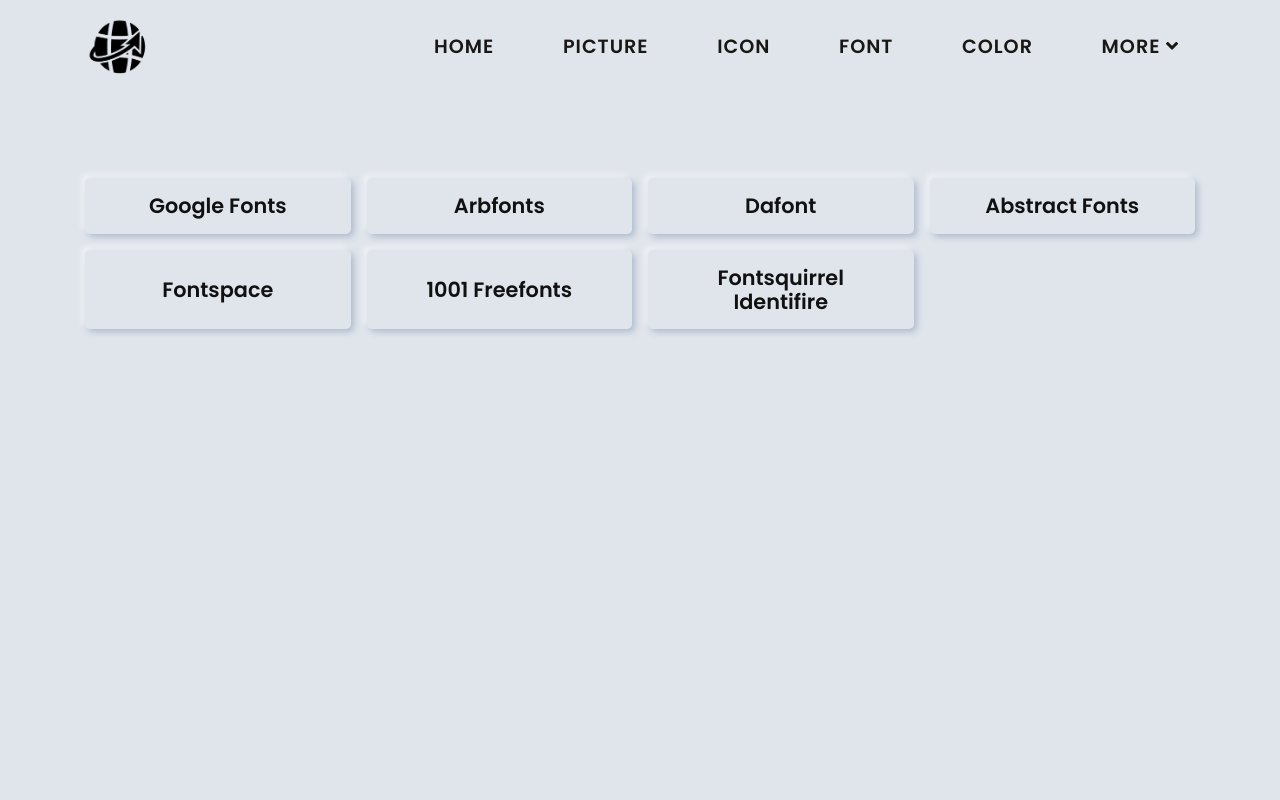
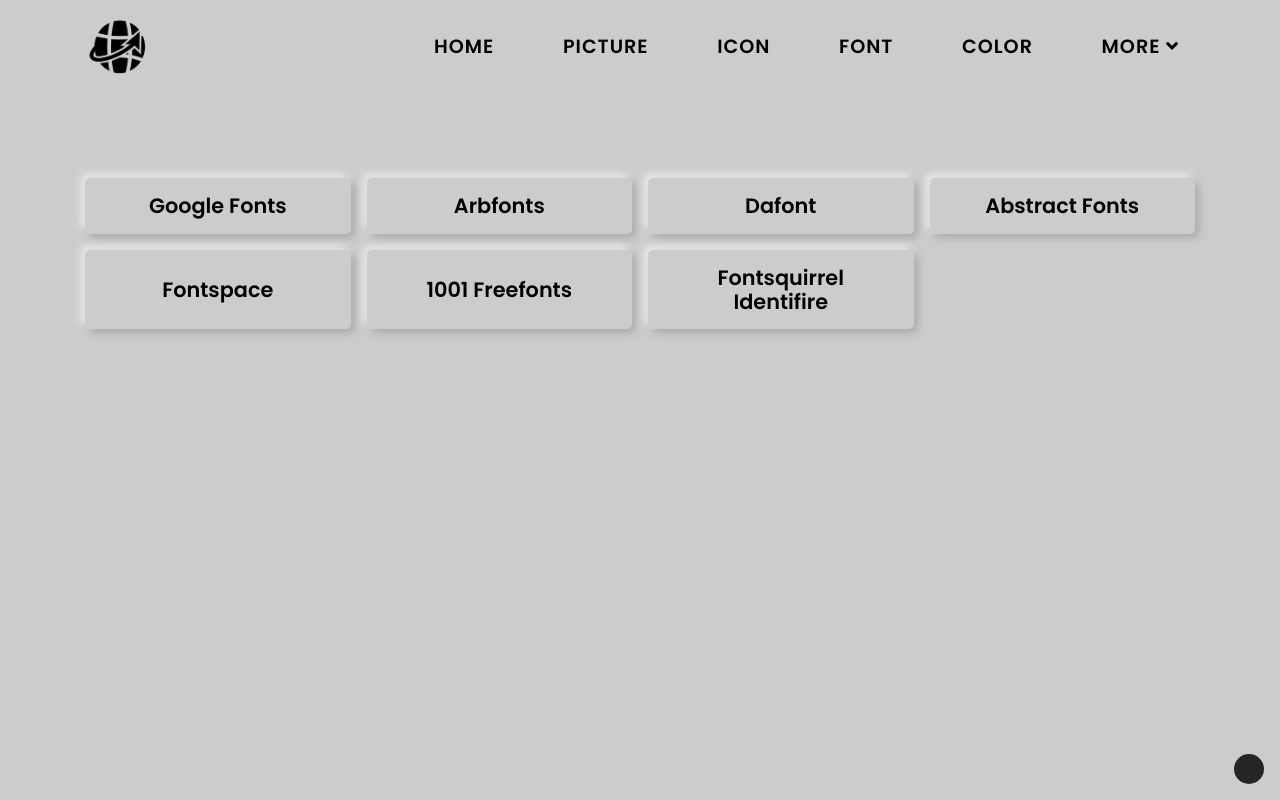
Before and after one commit to Mustafa-hameed199/web4webs, a Vue app: page /font in a window 1280 px wide. Shown: the top 800 px of the page. Built offline with nearby package versions, Linux system fonts and the light colour scheme; a web font is replaced by a local one.

Commit message:
dark mode

```diff
--- a/src/components/HeaderComp.vue
+++ b/src/components/HeaderComp.vue
@@ -57,10 +57,14 @@
                                 </li>
                             </ul>
                         </li>
+                        <!------------------------------------------------------- Change Mode ------------------>
                         <div class="links__bg"></div>
                     </ul>
                 </nav>
             </div>
+        </div>
+        <div class="mode">
+            <div class="mode__btn" @click="changeMode"></div>
         </div>
     </header>
 </template>
@@ -155,6 +159,37 @@
                 links[links.length - 1].classList.add("active");
             }
         },
+        // -------------------------------- change theme ---------------
+        changeMode(e) {
+            let root = document.querySelector("html");
+            if (!e.target.classList.contains("dark")) {
+                e.target.classList.add("dark");
+                root.style.cssText = `
+                --white_clr: black;
+                --black_clr: var(--text_clr);
+                --section_bg_clr: #252526;
+                --text_clr: rgba(255 255 255 / .65);
+                --home_img_shadow: 8px 8px 8px rgba(0 0 0 /.4);
+
+                --items_shadow:  .25rem .25rem .5rem rgba(0 0 0 / 0.3),
+                                    -.25rem -.25rem .5rem rgba(255 255 255 / 0.035);
+
+                --items_shadow_hover: inset .25rem .25rem .5rem rgba(0 0 0 / 0.3),
+                                        inset -.25rem -.25rem .5rem rgba(255 255 255 / 0.035);`;
+                return;
+            }
+            e.target.classList.remove("dark");
+            root.style.cssText = `
+                --white_clr: white;
+                --black_clr: black;
+                --section_bg_clr: #ccc;
+                --text_clr: var(--black_clr);
+                --home_img_shadow: 8px 8px 8px rgba(0 0 0 /0.4);
+
+                --items_shadow: 0.25rem 0.25rem 0.5rem #aaa, -0.25rem -0.25rem 0.5rem #eee;
+
+                --items_shadow_hover: inset 0.25rem 0.25rem 0.5rem #aaa, inset -0.25rem -0.25rem 0.5rem #eee;`;
+        },
     },
     directives: {
         fixName: {
--- a/src/css/main.css
+++ b/src/css/main.css
@@ -23,6 +23,21 @@
 
 li {
   list-style: none;
+}
+
+:root {
+  --main_clr: #2a72b1;
+  --nav_menu_bg_clr_mobile: rgba(255, 255, 255, 0.5);
+  --nav_menu_bg_clr: rgba(0, 0, 0, 0.75);
+  --nav_ul_mobil_bg_clr: #101010;
+  --white_clr: white;
+  --black_clr: black;
+  --section_bg_clr: #ccc;
+  --text_clr: var(--black_clr);
+  --home_img_shadow: 8px 8px 8px rgba(0 0 0 /0.4);
+  --items_shadow: 0.25rem 0.25rem 0.5rem #aaa, -0.25rem -0.25rem 0.5rem #eee;
+  --items_shadow_hover: inset 0.25rem 0.25rem 0.5rem #aaa, inset -0.25rem -0.25rem 0.5rem #eee;
+  --main_padding: 100px;
 }
 
 /* 👉👉👉👉👉👉👉👉👉👉👉👉  Media (container)  👈👈👈👈👈👈 */
@@ -85,8 +100,8 @@
 
 /* 👉👉👉👉👉👉👉👉👉👉👉👉  Header  👈👈👈👈👈👈 */
 header {
-  color: #191814;
-  background: #e0e5ec;
+  color: var(--text_clr);
+  background: var(--section_bg_clr);
   padding-top: 1rem;
 }
 
@@ -142,8 +157,8 @@
   -webkit-transition: 0.5s ease-out;
   transition: 0.5s ease-out;
   border-radius: 5px;
-  -webkit-box-shadow: 3px 3px 3px rgba(163, 177, 198, 0.8), -4px -4px 5px rgba(255, 255, 255, 0.45);
-          box-shadow: 3px 3px 3px rgba(163, 177, 198, 0.8), -4px -4px 5px rgba(255, 255, 255, 0.45);
+  -webkit-box-shadow: var(--items_shadow);
+          box-shadow: var(--items_shadow);
 }
 @media (max-width: 767px) {
   .header__box .links__bg {
@@ -168,7 +183,7 @@
 }
 .nav__icon span {
   height: 3px;
-  background: black;
+  background: var(--black_clr);
   -webkit-transition: 0.5s ease;
   transition: 0.5s ease;
   border-radius: 3px;
@@ -247,7 +262,7 @@
   top: 0;
   height: 100vh;
   width: min(70%, 300px);
-  background: #191814;
+  background: var(--nav_ul_mobil_bg_clr);
   -webkit-transition: all 1s ease;
   transition: all 1s ease;
   -webkit-transform: translateX(-110%);
@@ -280,7 +295,7 @@
 }
 @media (min-width: 768px) {
   .nav__ul > * {
-    color: #191814;
+    color: var(--text_clr);
   }
 }
 @media (max-width: 767px) {
@@ -302,7 +317,7 @@
     padding: 1.5rem 0;
   }
   .nav__ul > * > a.router-link-active, .nav__ul > * > a:hover {
-    color: #2a72b1;
+    color: var(--main_clr);
   }
 }
 
@@ -327,12 +342,14 @@
   font-size: clamp(1rem , .35rem + 2vw , 1.2rem );
   -webkit-transform: translateX(-50%);
           transform: translateX(-50%);
-  color: #191814;
-  background: rgba(255, 255, 255, 0.5);
+  color: black;
+  background: var(--nav_menu_bg_clr_mobile);
   -webkit-box-shadow: 0 8px 32px 0 rgba(31, 38, 135, 0.37);
           box-shadow: 0 8px 32px 0 rgba(31, 38, 135, 0.37);
+  -webkit-backdrop-filter: blur(10px);
+  -moz-backdrop-filter: blur(9.5px);
+  -o-backdrop-filter: blur(9.5px);
   backdrop-filter: blur(9.5px);
-  -webkit-backdrop-filter: blur(9.5px);
   border: 1px solid rgba(255, 255, 255, 0.18);
   z-index: 1;
   border-radius: 10px;
@@ -356,11 +373,13 @@
             transform: translate(0%, 0%);
     opacity: 1;
     color: white;
-    background: rgba(0, 0, 0, 0.75);
+    background: var(--nav_menu_bg_clr);
     -webkit-box-shadow: 0 8px 32px 0 rgba(31, 38, 135, 0.37);
             box-shadow: 0 8px 32px 0 rgba(31, 38, 135, 0.37);
+    -webkit-backdrop-filter: blur(9.5px);
+    -moz-backdrop-filter: blur(9.5px);
+    -o-backdrop-filter: blur(9.5px);
     backdrop-filter: blur(9.5px);
-    -webkit-backdrop-filter: blur(9.5px);
     border: 1px solid rgba(255, 255, 255, 0.18);
   }
 }
@@ -379,6 +398,36 @@
   .nav__menu li a.router-link-active, .nav__menu li a:hover {
     border: 1px solid black;
   }
+}
+
+.mode {
+  position: fixed;
+  right: 1rem;
+  bottom: 1rem;
+  z-index: 1000;
+  display: -webkit-box;
+  display: -ms-flexbox;
+  display: flex;
+  -webkit-box-align: center;
+      -ms-flex-align: center;
+          align-items: center;
+  -webkit-box-pack: center;
+      -ms-flex-pack: center;
+          justify-content: center;
+  width: 30px;
+  height: 30px;
+}
+.mode__btn {
+  background-color: #252526;
+  border-radius: 50%;
+  width: 100%;
+  height: 100%;
+  -webkit-transition: 0.5s ease-out;
+  transition: 0.5s ease-out;
+  cursor: pointer;
+}
+.mode__btn.dark {
+  background-color: #ccc;
 }
 
 /* 👉👉👉👉👉👉👉👉👉👉👉👉  Home  👈👈👈👈👈👈 */
@@ -434,7 +483,7 @@
   -webkit-box-pack: center;
       -ms-flex-pack: center;
           justify-content: center;
-  color: #191814;
+  color: var(--text_clr);
 }
 @media (min-width: 992px) {
   .home__text .text-content {
@@ -453,10 +502,10 @@
   margin: 0 0 1.5rem;
 }
 .home__text .title span {
-  color: rgba(163, 177, 198, 0.8);
+  color: var(--main_clr);
 }
 .home__text .desc {
-  color: rgba(25, 24, 20, 0.8);
+  color: rgba(var(--text_clr, 0.8));
   font-weight: 600;
   margin-bottom: 2rem;
   line-height: 1.5;
@@ -469,23 +518,23 @@
   width: -moz-fit-content;
   width: fit-content;
   padding: 0.5rem 1rem;
-  background-color: #191814;
+  background-color: var(--main_clr);
   border-radius: 5px;
   -webkit-transition: 0.5s ease;
   transition: 0.5s ease;
   font-size: 1.3rem;
-  -webkit-box-shadow: 8px 8px 0 rgba(163, 177, 198, 0.8);
-          box-shadow: 8px 8px 0 rgba(163, 177, 198, 0.8);
+  -webkit-box-shadow: 8px 8px 0 var(--white_clr);
+          box-shadow: 8px 8px 0 var(--white_clr);
 }
 .home__text .btn:hover {
   -webkit-box-shadow: unset;
           box-shadow: unset;
-  background-color: rgba(163, 177, 198, 0.8);
-  color: #191814;
+  background-color: var(--white_clr);
+  color: var(--black_clr);
 }
 .home__img {
-  -webkit-filter: drop-shadow(8px 8px 8px rgba(163, 177, 198, 0.8));
-          filter: drop-shadow(8px 8px 8px rgba(163, 177, 198, 0.8));
+  -webkit-filter: drop-shadow(var(--home_img_shadow));
+          filter: drop-shadow(var(--home_img_shadow));
 }
 @media (max-width: 767px) {
   .home__img {
@@ -496,12 +545,12 @@
 
 /* 👉👉👉👉👉👉👉👉👉👉👉👉  Common Style  👈👈👈👈👈👈 */
 body {
-  background-color: #e0e5ec;
+  background-color: var(--section_bg_clr);
 }
 
 section {
   min-height: 100vh;
-  padding: 100px 0;
+  padding: var(--main_padding) 0;
 }
 
 .content-title {
@@ -510,6 +559,7 @@
   text-align: center;
   margin-bottom: 2rem;
   word-break: break-word;
+  color: var(--text_clr);
 }
 
 .box {
@@ -537,18 +587,18 @@
   position: relative;
   padding: 1rem 1.5rem;
   border-radius: 5px;
-  color: #111;
-  background: #e0e5ec;
-  -webkit-box-shadow: 3px 3px 6px rgba(163, 177, 198, 0.8), -4px -4px 5px rgba(255, 255, 255, 0.45);
-          box-shadow: 3px 3px 6px rgba(163, 177, 198, 0.8), -4px -4px 5px rgba(255, 255, 255, 0.45);
-  -webkit-transition: 0.2s ease;
-  transition: 0.2s ease;
+  color: var(--text_clr);
+  background: var(--section_bg_clr);
+  -webkit-box-shadow: var(--items_shadow);
+          box-shadow: var(--items_shadow);
+  -webkit-transition: 0.25s cubic-bezier(0.34, 0.8, 0.66, 1.48);
+  transition: 0.25s cubic-bezier(0.34, 0.8, 0.66, 1.48);
 }
 .box a:hover {
-  -webkit-box-shadow: inset 4px 4px 5px rgba(163, 177, 198, 0.8), inset -5px -5px 5px rgba(255, 255, 255, 0.45);
-          box-shadow: inset 4px 4px 5px rgba(163, 177, 198, 0.8), inset -5px -5px 5px rgba(255, 255, 255, 0.45);
-  -webkit-transform: scale(0.9);
-          transform: scale(0.9);
+  -webkit-box-shadow: var(--items_shadow_hover);
+          box-shadow: var(--items_shadow_hover);
+  -webkit-transform: scale(0.85);
+          transform: scale(0.85);
 }
 
 /* 👉👉👉👉👉👉👉👉👉👉👉👉  Footer  👈👈👈👈👈👈 */
--- a/src/scss/common/_commonStyle.scss
+++ b/src/scss/common/_commonStyle.scss
@@ -1,9 +1,9 @@
 /* 👉👉👉👉👉👉👉👉👉👉👉👉  Common Style  👈👈👈👈👈👈 */
-body { background-color: $section_bg_clr }
+body { background-color: var(--section_bg_clr) }
 
 section {
     min-height: 100vh;
-    padding: $main_padding 0;
+    padding: var(--main_padding) 0;
 }
 
 .content-title {
@@ -12,6 +12,7 @@
     text-align: center;
     margin-bottom: 2rem;
     word-break: break-word;
+    color: var(--text_clr);
 }
 
 .box {
@@ -33,16 +34,15 @@
         padding: 1rem 1.5rem;
         border-radius: 5px;
 
-        color: #111;
-        background: $section_bg_clr;
-        box-shadow: 3px 3px 6px $shadow_clr,
-                    -4px -4px 5px $inset_shadow;
-        transition: .2s ease;
+        color: var(--text_clr);
+        background: var(--section_bg_clr);
+        box-shadow: var(--items_shadow);
+
+        transition: .25s cubic-bezier(.34,.8,.66,1.48);
 
         &:hover {
-            box-shadow: inset 4px 4px 5px $shadow_clr,
-                        inset -5px -5px 5px $inset_shadow;
-            transform: scale(.9);
+            box-shadow: var(--items_shadow_hover);
+            transform: scale(.85);
         }
     }
 }
--- a/src/scss/pages/_header.scss
+++ b/src/scss/pages/_header.scss
@@ -1,7 +1,7 @@
 /* 👉👉👉👉👉👉👉👉👉👉👉👉  Header  👈👈👈👈👈👈 */
 header {
-    color: $black_clr;
-    background: $section_bg_clr;
+    color: var(--text_clr);
+    background: var(--section_bg_clr);
     padding-top: 1rem;
 }
 
@@ -32,8 +32,7 @@
         width: 0;
         transition: .5s ease-out;
         border-radius: 5px;
-        box-shadow: 3px 3px 3px $shadow_clr,
-                    -4px -4px 5px $inset_shadow;
+        box-shadow: var(--items_shadow);
         @include bp(mobile) { display: none }
     }
 }
@@ -47,7 +46,7 @@
     cursor: pointer;
     span {
         height: 3px;
-        background: black;
+        background: var(--black_clr);
         transition: .5s ease;
         border-radius: 3px;
         transform: rotate(0deg);
@@ -93,7 +92,7 @@
     height: 100vh;
     width: min(70% , 300px);
 
-    background: $black_clr;
+    background: var(--nav_ul_mobil_bg_clr);
     transition: all 1s ease;
     transform: translateX(-110%);
 
@@ -116,7 +115,7 @@
 
     > * {
         color: white;
-        @include bp(small) { color: $black_clr }
+        @include bp(small) { color: var(--text_clr) }
         @include bpTo(mobile) {
             width: 100%;
             text-align: center;
@@ -127,7 +126,7 @@
                 display: block;
                 padding: 1.5rem 0;
                 &.router-link-active,
-                &:hover { color: $links_hover_clr }
+                &:hover { color: var(--main_clr) }
             }
             display: block;
             font-size: 1.2rem;
@@ -157,11 +156,14 @@
     font-size: clamp(1rem , .35rem + 2vw , 1.2rem );
     transform: translateX(-50%);
 
-    color: $black_clr;
-    background: rgba( 255, 255, 255, 0.5 );
+    color: black;
+    background: var(--nav_menu_bg_clr_mobile);
     box-shadow: 0 8px 32px 0 rgba( 31, 38, 135, 0.37 );
+    -webkit-backdrop-filter: blur( 10px );
+    -moz-backdrop-filter: blur( 9.5px );
+    -ms-backdrop-filter: blur( 9.5px );
+    -o-backdrop-filter: blur( 9.5px );
     backdrop-filter: blur( 9.5px );
-    -webkit-backdrop-filter: blur( 9.5px );
     border: 1px solid rgba( 255, 255, 255, 0.18 );
     z-index: 1;
     border-radius: 10px;
@@ -182,10 +184,13 @@
         opacity: 1;
 
         color: white;
-        background: rgba( 0, 0, 0, 0.75 );
+        background: var(--nav_menu_bg_clr);
         box-shadow: 0 8px 32px 0 rgba( 31, 38, 135, 0.37 );
+        -webkit-backdrop-filter: blur( 9.5px );
+        -moz-backdrop-filter: blur( 9.5px );
+        -ms-backdrop-filter: blur( 9.5px );
+        -o-backdrop-filter: blur( 9.5px );
         backdrop-filter: blur( 9.5px );
-        -webkit-backdrop-filter: blur( 9.5px );
         border: 1px solid rgba( 255, 255, 255, 0.18 );
     }
 
@@ -204,3 +209,26 @@
         }
     }
 }
+
+// --------------------------- Change Mode Btn ------------------
+.mode {
+    position: fixed;
+    right: 1rem;
+    bottom: 1rem;
+    z-index: 1000;
+    display: flex;
+    align-items: center;
+    justify-content: center;
+    width: 30px;
+    height: 30px;
+
+    &__btn {
+        background-color: #252526;
+        border-radius: 50%;
+        width: 100%;
+        height: 100%;
+        transition: .5s ease-out;
+        cursor: pointer;
+        &.dark { background-color: #ccc }
+    }
+}
```
Also changed, not shown: src/scss/common/_variables.scss (+18 -6 lines), src/scss/helpers/_mixins.scss (+19 -0 lines), src/scss/pages/_home.scss (+8 -8 lines), 1 other file (tests, documents, lock files or other folders).
